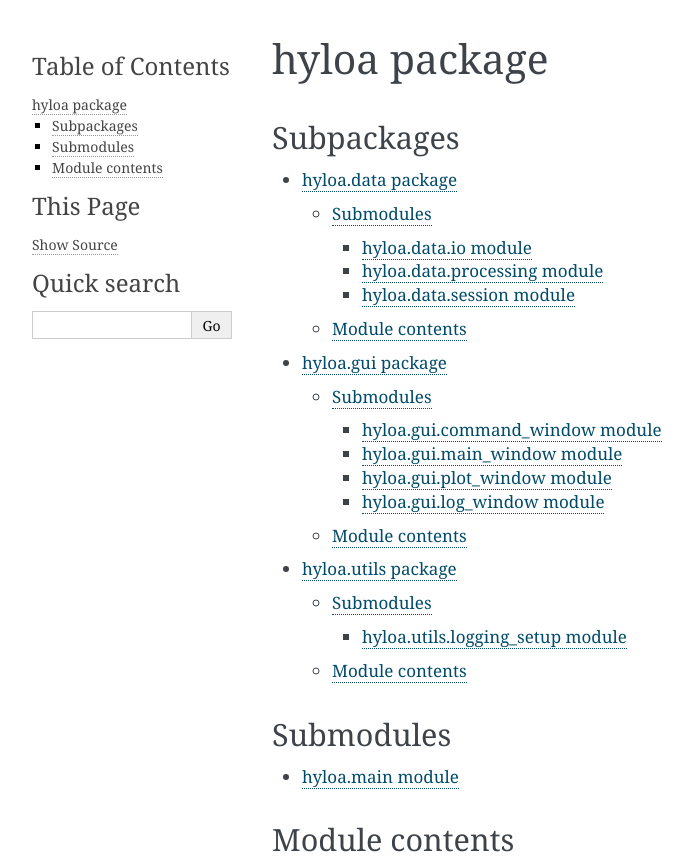
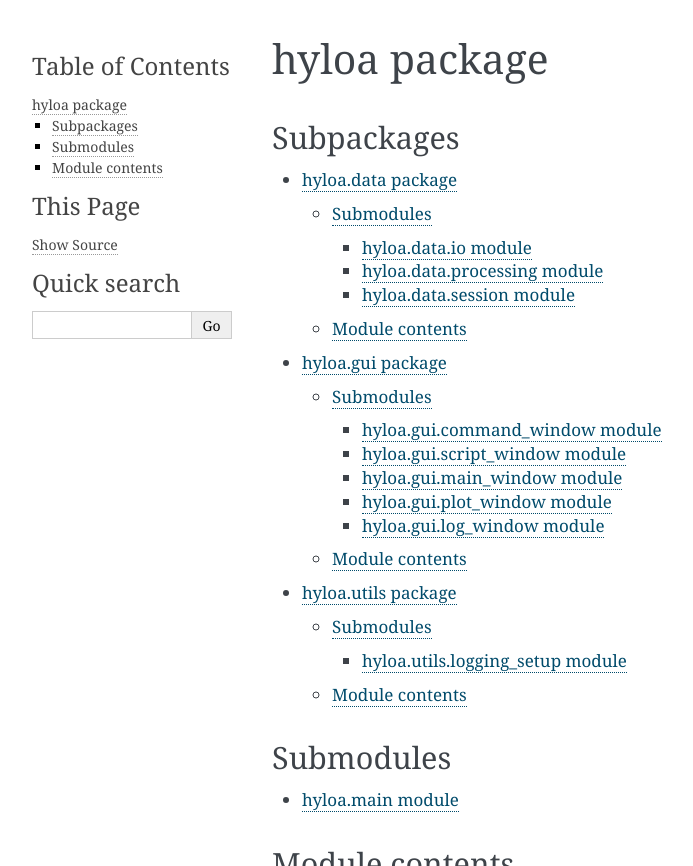
Before and after one commit to Francesco-Zeno-Costanzo/hyloa, a Sphinx documentation site: the page built from docs/hyloa.rst, in a window 1280 px wide, cut to the strip 0-866 px from the top of the page. Shown: the whole strip, without its empty margins (148-841 px from the left). Built offline with Sphinx 7.4.7, drawn with Linux system fonts in a browser that asks for light colours.

Commit message:
script docu

```diff
--- a/docs/hyloa.gui.rst
+++ b/docs/hyloa.gui.rst
@@ -8,6 +8,7 @@ Submodules
    :maxdepth: 4
 
    hyloa.gui.command_window
+   hyloa.gui.script_window
    hyloa.gui.main_window
    hyloa.gui.plot_window
    hyloa.gui.log_window
--- /dev/null
+++ b/docs/hyloa.gui.script_window.rst
@@ -0,0 +1,7 @@
+hyloa.gui.script\_window module
+==================================
+
+.. automodule:: hyloa.gui.script_window
+   :members:
+   :undoc-members:
+   :show-inheritance:
```
